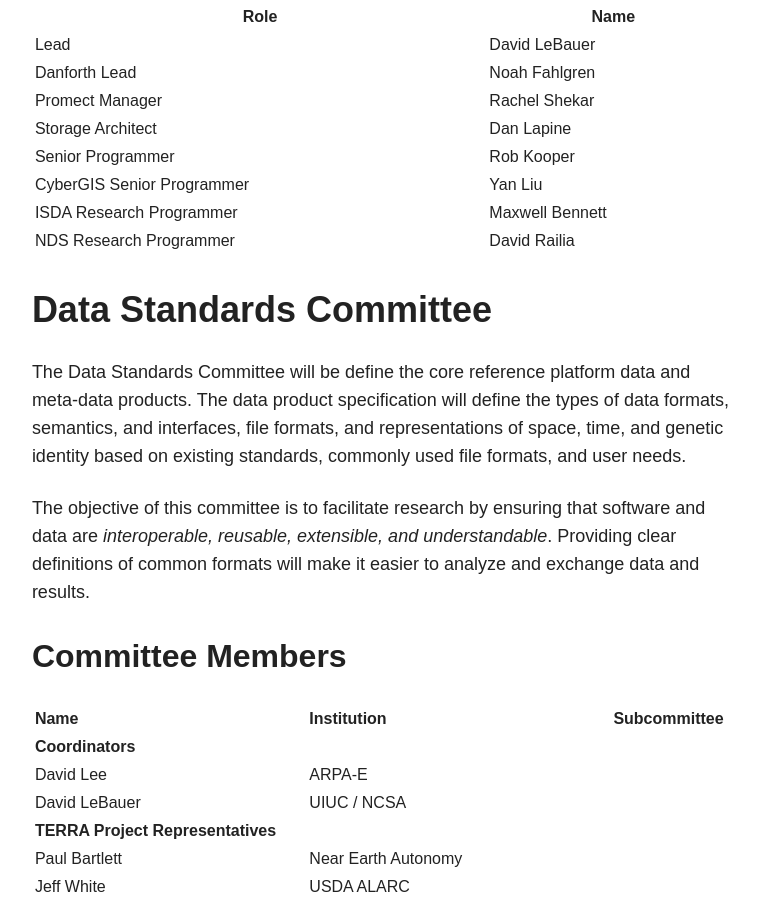
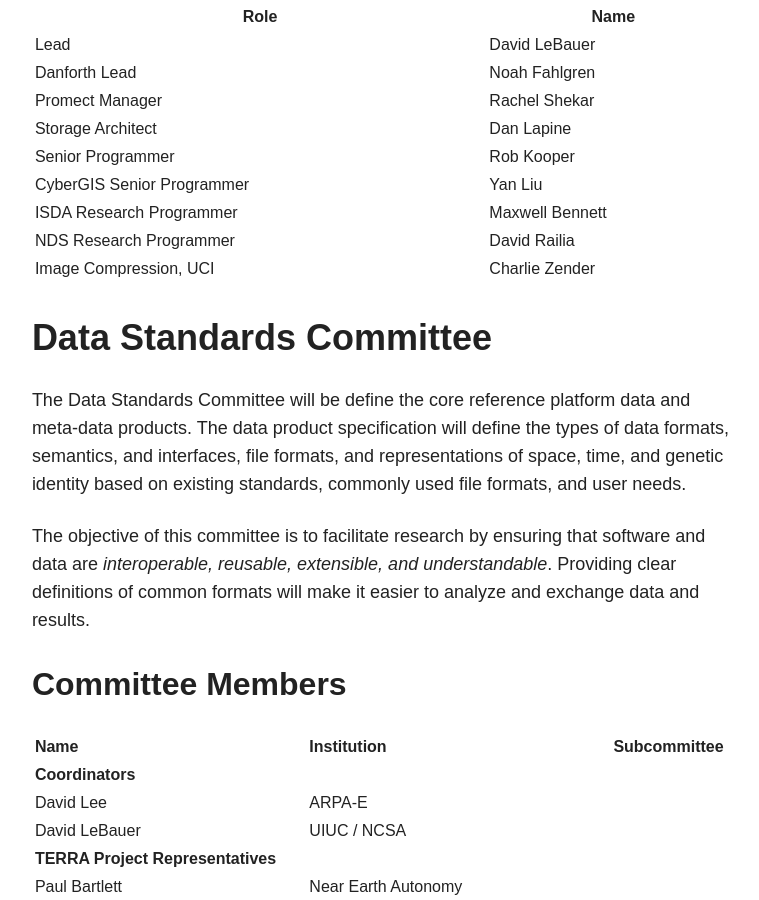
Before and after one commit to terra-reference/terraref.github.io, a Jekyll site: the page built from about/index.md, in a window 1280 px wide and 900 px high, scrolled down 3052 px. Shown: the whole window, without its empty margins (254-1013 px from the left). Built offline with Jekyll 4.4.1, drawn with Linux system fonts in a browser that asks for light colours; nearby versions of some CDN libraries.

Commit message:
Update index.md
added charlie

```diff
--- a/about/index.md
+++ b/about/index.md
@@ -67,6 +67,7 @@ The data processing pipeline that integrates existing tools such as PlantCV, Bro
 | CyberGIS Senior Programmer |  Yan Liu |
 | ISDA Research Programmer |  Maxwell Bennett |
 | NDS Research Programmer | David Railia|
+| Image Compression, UCI | Charlie Zender|
 
 # Data Standards Committee
 
```
